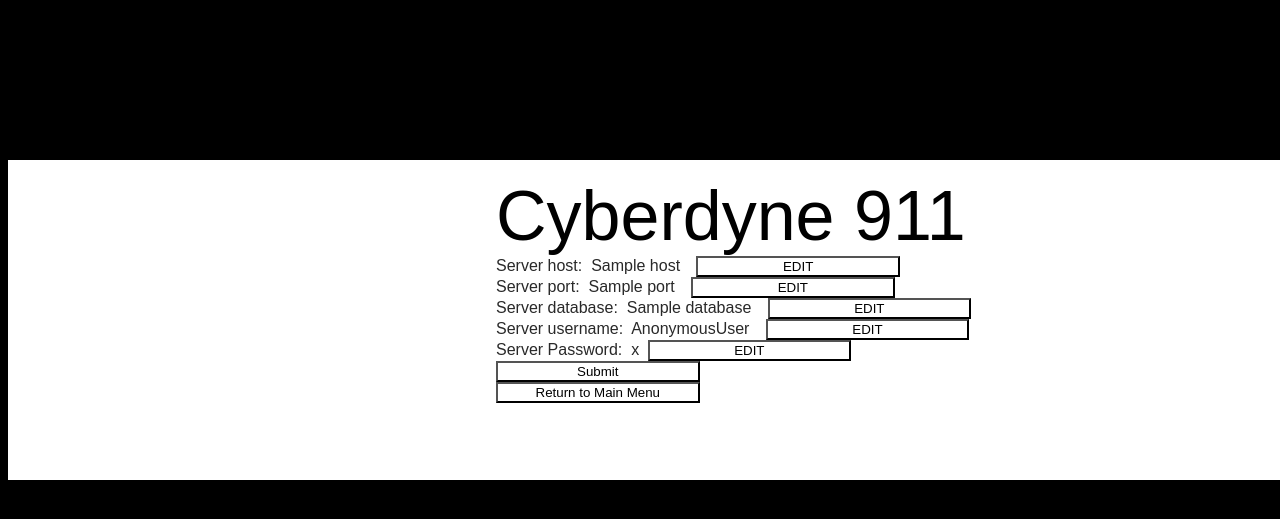
After one commit to eugeneyeo1994/system911, a Django app: template templates/system911/server_config.html in a window 1280 px wide. The commit adds this page. Shown: the top 519 px of the page. Run offline with Django 3.2, Linux system fonts and the light colour scheme; the template is opened without the code that fills it: most values are stand-ins (such as "Sample title", 1, 10 or a date in 2020).

Commit message:
added edit server settings feature

```diff
--- /dev/null
+++ b/server_config.json
@@ -0,0 +1 @@
+{"user": "root", "password": "password", "csrfmiddlewaretoken": "rERXfm22lQYwObUlox7J7WmaOsMrXfAqAKv3K6vNgEu2s4026NHvMTUH24Q0sT4x", "host": "127.0.0.1", "database": "cnberdynedb", "port": "3306"}
--- /dev/null
+++ b/templates/system911/server_config.html
@@ -0,0 +1,146 @@
+
+<!DOCTYPE html>
+<html lang="en" class=""><head><meta http-equiv="Content-Type" content="text/html; charset=UTF-8">
+    <meta http-equiv="X-UA-Compatible" content="IE=Edge">
+
+<head>
+<title>cyberdyne911</title>
+
+<style>
+.centralise{
+  font-family:avenida-w01,avenida-w02,fantasy;
+  background-color: white;
+  position:absolute;
+  top:20%;
+  width:100%;
+  height:40%;
+  text-align:center;
+}
+
+input{
+  border-style: solid;
+}
+
+</style>
+
+<script>
+	function show_input(id1, id2) {
+		document.getElementById(id1).style.display='block';
+		document.getElementById(id2).style.display='none';
+	}
+</script>
+
+</head>
+
+<body  style="background-color:black">
+	<div class="centralise">
+
+		<ul style="list-style-type:none;text-align:left;margin-left:35%;">
+		  <li><span style="font-size:70px;">Cyberdyne 911</span></li>
+
+		<form action="update_server_settings" method="POST">
+  <li><span  style="color:#292929;">
+			Server host:&nbsp; {{host}} {% csrf_token %}
+			</span>
+		<span style="margin-left:1%;">
+	</span>
+
+	<span style="margin-left:0.5%;">
+		<input id="host_in"
+			name= "host" style="display:none"
+			type="text" placeholder="Enter new host"  >
+	</span>
+		<button id = "host"
+				type = "button"
+				onclick='show_input("host_in", "host")'
+				style="border-color:black;background-color:white;color:black;width:25.7%">
+				EDIT
+			</button></li>
+
+	<li><span  style="color:#292929;">
+			Server port:&nbsp; {{port}} {% csrf_token %}
+			</span>
+		<span style="margin-left:1%;">
+	</span>
+
+	<span style="margin-left:0.5%;">
+		<input id="port_in"
+			name= "port" style="display:none"
+			type="text" placeholder="Enter new host"  >
+	</span>
+		<button id = "port"
+				type = "button"
+				onclick='show_input("port_in", "port")'
+				style="border-color:black;background-color:white;color:black;width:25.7%">
+				EDIT
+			</button></li>
+
+  <li><span  style="color:#292929;">
+			Server database:&nbsp; {{database}} {% csrf_token %}
+		</span>
+		<span style="margin-left:1%;">
+	</span>
+
+	<span style="margin-left:0.5%;">
+		<input id= "database_in" style="display:none"
+			type="text" placeholder="Enter new database name" name="database" >
+	</span>
+		<button id = "database"
+				type = "button"
+				onclick='show_input("database_in", "database")'
+				style="border-color:black;background-color:white;color:black;width:25.7%">
+				EDIT
+			</button></li>
+
+  <li><span  style="color:#292929;">
+			Server username:&nbsp; {{user}}{% csrf_token %}
+		</span>
+		<span style="margin-left:1%;">
+	</span>
+
+	<span style="margin-left:0.5%;">
+		<input id= "user_in" style="display:none"
+			type="text" placeholder="Enter new username" name="user" >
+	</span>
+		<button id = "user"
+				type = "button"
+				onclick='show_input("user_in", "user")'
+				style="border-color:black;background-color:white;color:black;width:25.7%">
+				EDIT
+			</button></li>
+
+  <li><span  style="color:#292929;">
+			Server Password:&nbsp; {{password}}
+		</span>
+
+	<span style="margin-left:0.5%;">
+		<input id= "password_in" style="display:none"
+			type="password" placeholder="Enter new Password" name="password" >
+	</span>
+		<button id = "password"
+				type = "button"
+				onclick="show_input('password_in','password')"
+				style="border-color:black;background-color:white;color:black;width:25.7%">
+				EDIT
+			</button></li>
+
+	<button
+		onclick="show_input()"
+		style="border-color:black;background-color:white;color:black;width:25.7%">
+		Submit
+	</button></li>
+		</form>
+
+		<form action = "home.html">
+		<button
+		style="border-color:black;background-color:white;color:black;width:25.7%">
+		Return to Main Menu
+	</button>
+	</form>
+
+	</li>
+		</ul>
+	</div>
+
+</body>
+</html>
--- a/urls.py
+++ b/urls.py
@@ -1,5 +1,5 @@
 from django.conf.urls import url
-from . import views
+from . import views, control
 
 urlpatterns = [
     url(r'system911/post_list.html', views.post_list, name='post_list'),
@@ -8,5 +8,7 @@
     url(r'system911/createReport.html', views.createReport, name='createReport'),
     url(r'system911/createReport/', views.insertReport, name='insertReport'),
     url(r'system911/opmenu.html', views.opmenu, name='opmenu'),
+	url(r'system911/server_config.html', control.go_server_config, name = "server_config"),
 
+	url(r'update_server_settings', control.update_server_settings, name = "update_s_settings")
 ]
```
Also changed, not shown: control.py (added, +33 -0 lines), templates/system911/home.html (+15 -3 lines), views.py (+13 -11 lines).
